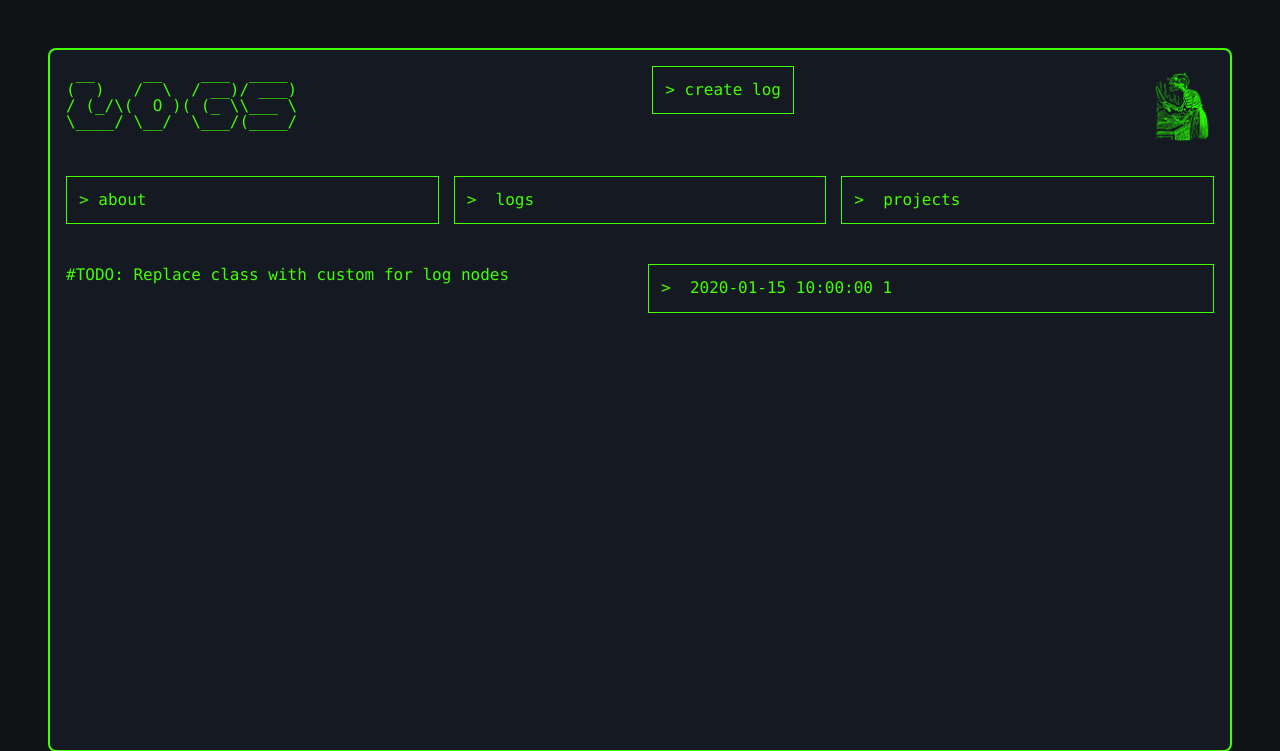
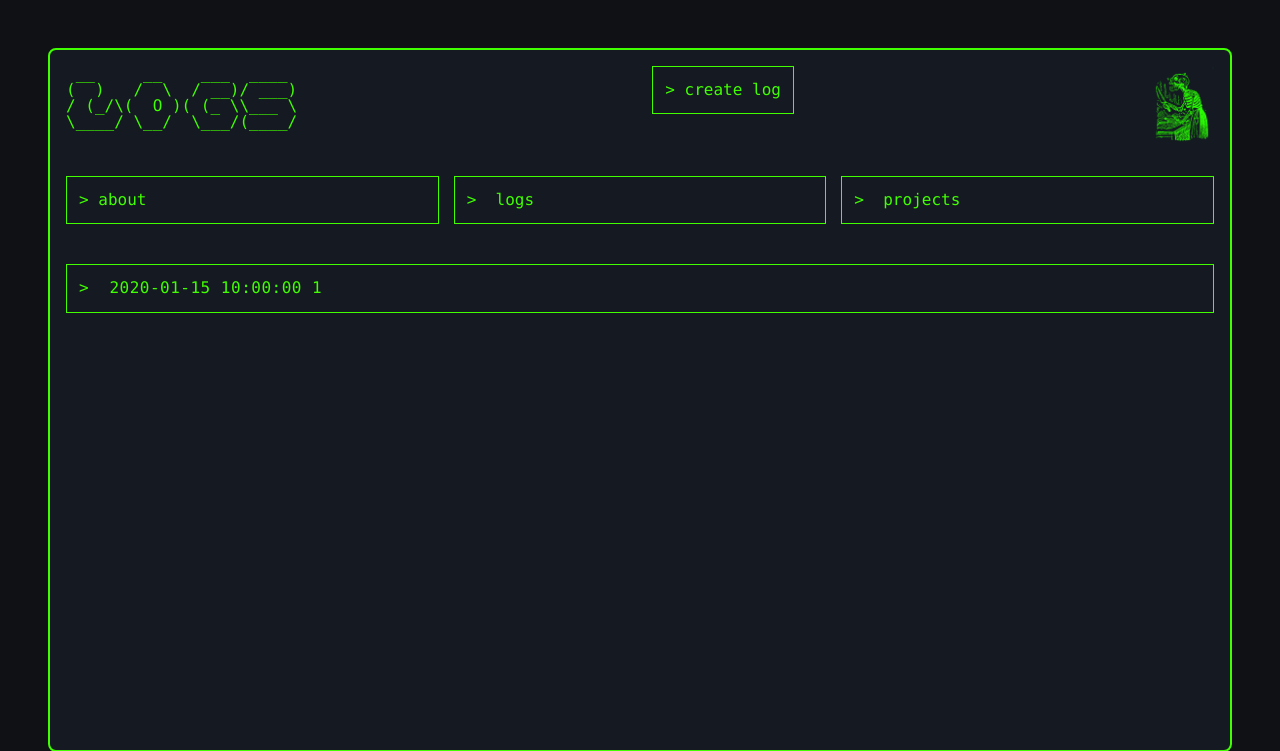
Before and after one commit to tenochca/personal_website, a FastAPI app: page /logs in a window 1280 px wide. Shown: the top 751 px of the page. Run offline with FastAPI, Linux system fonts and the light colour scheme; tables that the repository leaves empty hold one stand-in row (values such as "Sample post").

Commit message:
Made some tweaks to html layout for all the templates

```diff
--- a/templates/logs.html
+++ b/templates/logs.html
@@ -15,18 +15,20 @@
         <img src="{{ url_for('static', path='media/posada4.png') }}" class="hero-image"/>
     </div>
         </div>
-   	    <main>
+   	    <div>
 		    <nav class="nav">
                    <a href='/about' class="node">about</a>
                    <a href="/logs" class="node"> logs</a>
                    <a href="/projects" class="node"> projects</a>
                </nav>
-	    </main>
-                {% for log in log_messages %}
-                    <div id="log-{{ log.id }}" class="project-nodes"> #TODO: Replace class with custom for log nodes
-                        <a href="logs/{{ log.id }}" class="node"> {{  log.created_at }} {{log.id}}</a>
-                    </div>
-                {% endfor %}
+	    </div>
+			<main>
+				<div class="project-nodes">
+                    {% for log in log_messages %}
+                        <a href="logs/{{ log.id }}" class="node project-node"> {{  log.created_at }} {{log.id}}</a>
+                    {% endfor %}
+				</div>
+			</main>
     </div>
 
 </body>
```
Also changed, not shown: templates/about.html (+4 -4 lines), templates/index.html (+5 -5 lines), templates/projects.html (+6 -3 lines), static/style.css (line endings or trailing spaces).
